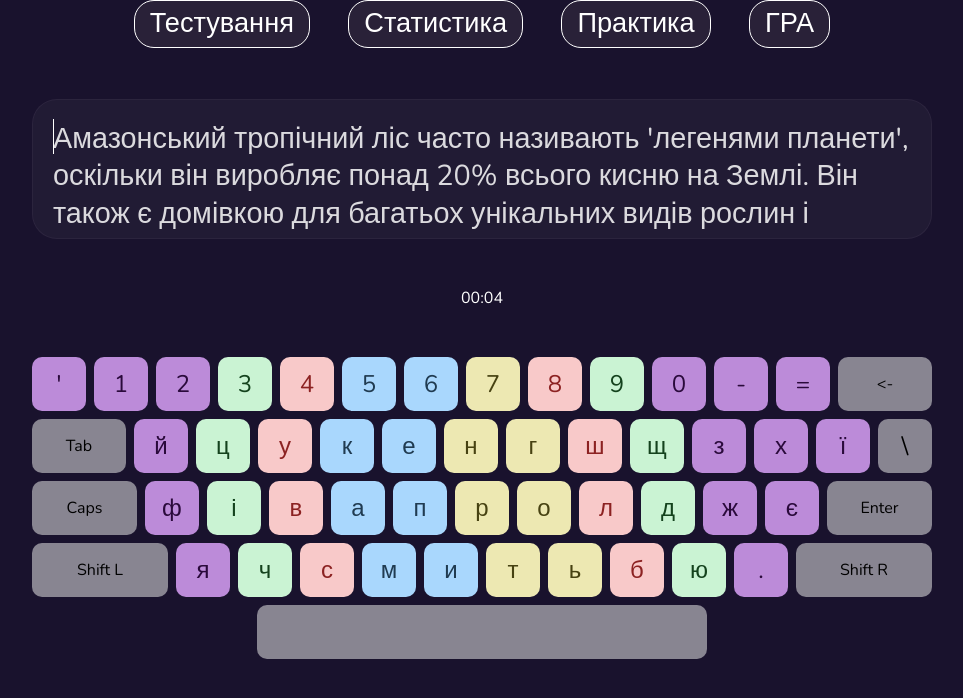
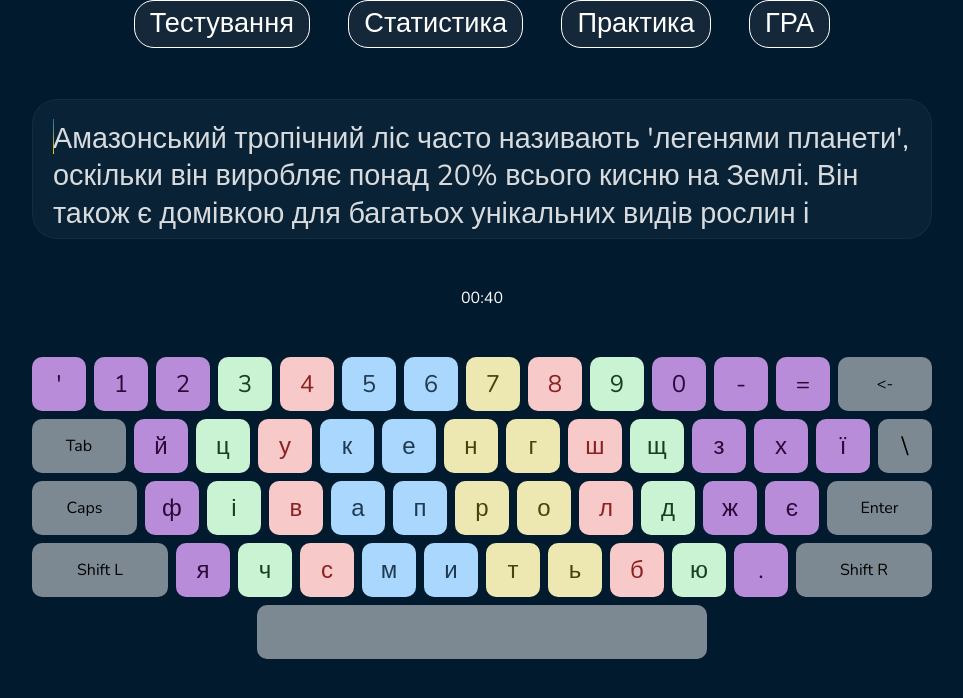
Before and after one commit to Devomel/fastFingers, a React (Vite) app in the folder client/: page /lesson in a window 1280 px wide. Shown: the top 698 px of the page, without its empty margins (158-1121 px from the left). Built offline with nearby package versions, Linux system fonts and the light colour scheme.

Commit message:
Remade input section to arrays of charts instead of string for future easy access directly to the concrete char

```diff
--- /dev/null
+++ b/client/src/components/InputSection/Chars.tsx
@@ -0,0 +1,25 @@
+import { memo } from 'react'
+
+interface CharsProps {
+   chars: string[];
+   classname: string
+}
+
+const Chars = memo(({ chars, classname }: CharsProps) => {
+   return (
+      <>
+         {
+            chars.map(
+               char => <span
+                  key={Math.random()}
+                  className={classname}>
+                  {char}
+               </span>)
+         }
+      </>
+   )
+})
+
+Chars.displayName = "Chars"
+
+export default Chars;
--- a/client/src/components/InputSection/InputSection.tsx
+++ b/client/src/components/InputSection/InputSection.tsx
@@ -1,6 +1,8 @@
 import { useEffect, useRef } from "react";
 import "./InputText.scss"
 import { typingState } from "../../store/typingSlice";
+import Chars from "./Chars";
+
 
 interface InputSectionProps {
    missprint: string;
@@ -8,9 +10,13 @@ interface InputSectionProps {
 }
 const InputSection = ({ missprint, state }: InputSectionProps) => {
 
+
    const cursorRef = useRef<HTMLSpanElement>(null)
-   const inputRef = useRef<HTMLParagraphElement>(null)
+   const inputRef = useRef<HTMLDivElement>(null)
    const prevCursorPosition = useRef(0)
+   if (inputRef.current) {
+      // console.log(inputRef.current.children[opponentCursor])
+   }
    useEffect(() => {
       if (cursorRef.current && inputRef.current) {
          if (prevCursorPosition.current < cursorRef.current.offsetTop) {
@@ -26,17 +32,17 @@ const InputSection = ({ missprint, state }: InputSectionProps) => {
 
    return (
       <div style={{ position: "relative" }}>
-         <p className='input' ref={inputRef}>
-            <span className='input__done'>{state.done}</span>
+         <div className='input' ref={inputRef}>
+
+            <Chars chars={state.done} classname="input__done" />
 
             <span
                ref={cursorRef}
-               className={['input__curr', missprint ? "wrong" : ""].join(" ")}>
-               {state.currChar}
+               className={['input__curr', missprint ? "wrong" : ""].join(" ")}>{state.currChar}
             </span>
 
-            <span className='input__rest'>{state.rest}</span>
-         </p >
+            <Chars chars={state.rest} classname="input__rest" />
+         </div >
       </div>
    )
 }
--- a/client/src/components/InputSection/InputText.scss
+++ b/client/src/components/InputSection/InputText.scss
@@ -46,7 +46,7 @@
          width: 1px;
          top: 0;
          left: 0;
-      background: #fff;
+         background: linear-gradient(180deg, #1F6FC8 0%, #FFD700F0 100%);
          animation: cursorBlink 1s infinite;
       }
    }
--- a/client/src/components/TypingSection/TypingSection.tsx
+++ b/client/src/components/TypingSection/TypingSection.tsx
@@ -17,7 +17,6 @@ const TypingSection: FC = () => {
 
    const { done, currChar, mistakes, rest } = useAppSelector(state => state.typing)
    const dispatch = useAppDispatch()
-   console.log(1)
    const [missprint, setMissprint] = useState<string>("")
    const mistakeRef = useRef(missprint)
    mistakeRef.current = missprint
@@ -31,7 +30,6 @@ const TypingSection: FC = () => {
    }
 
    const onKeyDown = (e: globalThis.KeyboardEvent) => {
-
       if (e.code in keyCodePreventExceptions) {
          e.preventDefault();
       }
@@ -53,10 +51,10 @@ const TypingSection: FC = () => {
       <div className="typingSection">
          {
             isTimerFinish
-               ? <Score sentenceLenght={done.length} timeSpent={4} />
+               ? <Score sentenceLenght={done.length} timeSpent={40} />
                : <InputSection missprint={missprint} state={{ done, currChar, mistakes, rest }} />
          }
-         <Timer duration={4} isStarted={!!done} setTimerState={setIsTimerFinish} />
+         <Timer duration={40} isStarted={done.length > 1} setTimerState={setIsTimerFinish} />
          <Keyboard currChar={currChar} missprint={missprint} mistakes={new Set([...mistakes])} isTimerFinish={isTimerFinish} />
       </div>
    )
--- a/client/src/store/createTypingInitialState.ts
+++ b/client/src/store/createTypingInitialState.ts
@@ -5,9 +5,9 @@ export const createTypingInitialState = () => {
    const currLesson = lessons.facts[lessonIndex]
    currLesson.replace(" ", "//")
    return {
-      done: "",
-      currChar: currLesson.charAt(0),
-      rest: currLesson.substring(1),
+      done: [""],
+      currChar: currLesson[0],
+      rest: currLesson.split("").slice(1),
       mistakes: [""],
       isMissprint: false,
    }
--- a/client/src/store/typingSlice.ts
+++ b/client/src/store/typingSlice.ts
@@ -2,16 +2,16 @@ import { createSlice, PayloadAction } from "@reduxjs/toolkit";
 import { createTypingInitialState } from "./createTypingInitialState";
 
 export const initialState: typingState = {
-   done: "",
+   done: [""],
    currChar: "",
-   rest: "",
+   rest: [""],
    mistakes: [""],
 };
 
 export type typingState = {
-   done: string;
+   done: string[];
    currChar: string;
-   rest: string;
+   rest: string[];
    mistakes: string[];
 }
 const typingSlice = createSlice({
@@ -22,14 +22,14 @@ const typingSlice = createSlice({
          state.mistakes.push(action.payload)
       },
       creditKeypress(state) {
-         state.done = state.done + state.currChar
-         state.currChar = state.rest.charAt(0);
+         state.done = state.done.concat(state.currChar)
+         state.currChar = state.rest[0];
          state.rest = state.rest.slice(1)
       },
       setStartSentence(state, action: PayloadAction<string>) {
-         state.done = ""
-         state.currChar = action.payload.charAt(0)
-         state.rest = action.payload.substring(1)
+         state.done = [""]
+         state.currChar = action.payload[0]
+         state.rest = action.payload.split('').slice(1)
          state.mistakes = [""]
       }
    }
--- a/client/src/styles/reset.css
+++ b/client/src/styles/reset.css
@@ -9,7 +9,7 @@
 }
 
 body {
-   background: #08011eed;
+   background: #011a2e;
 }
 
 
```
Lines whose indentation alone changed are shown as unchanged.
